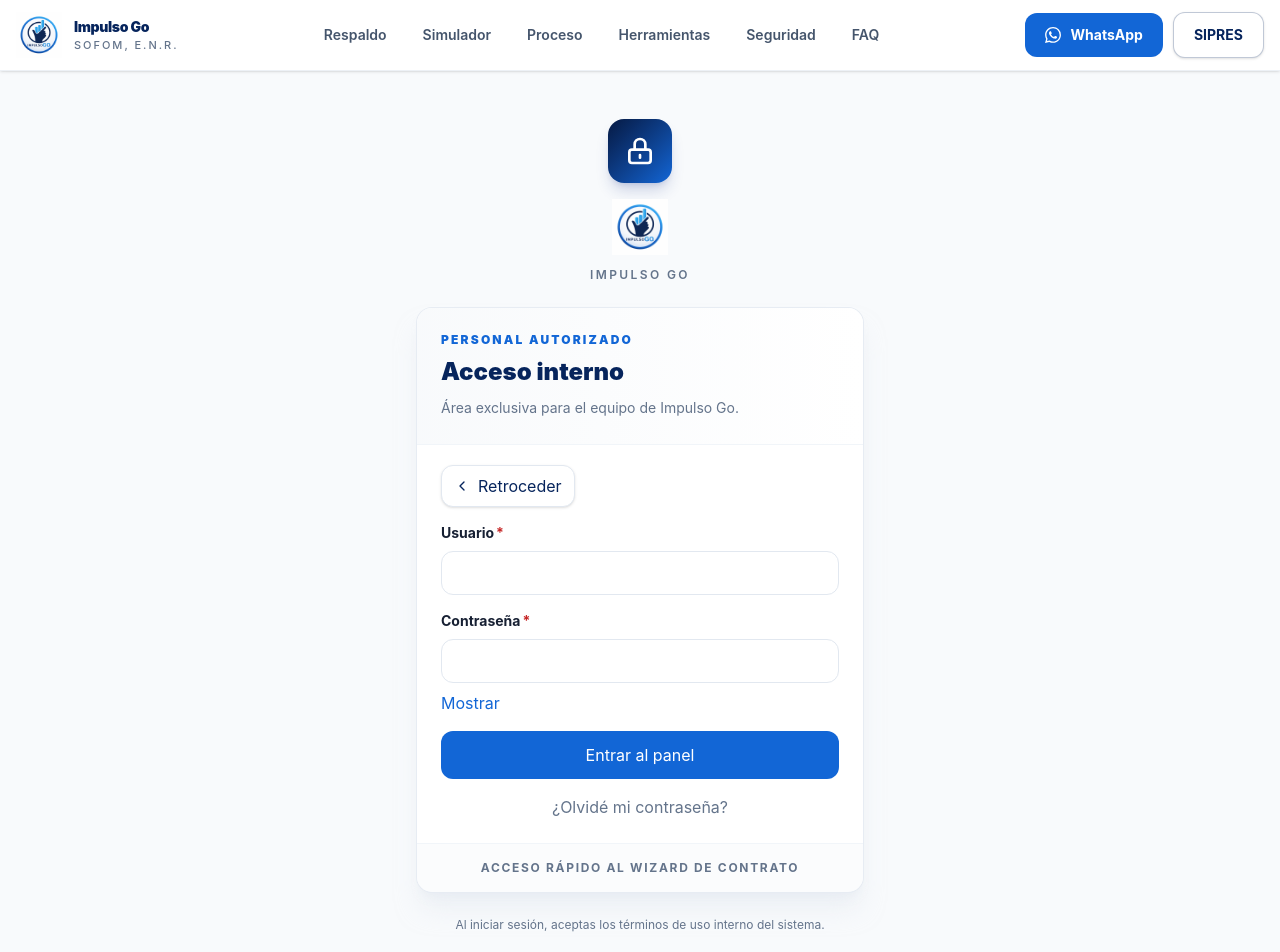
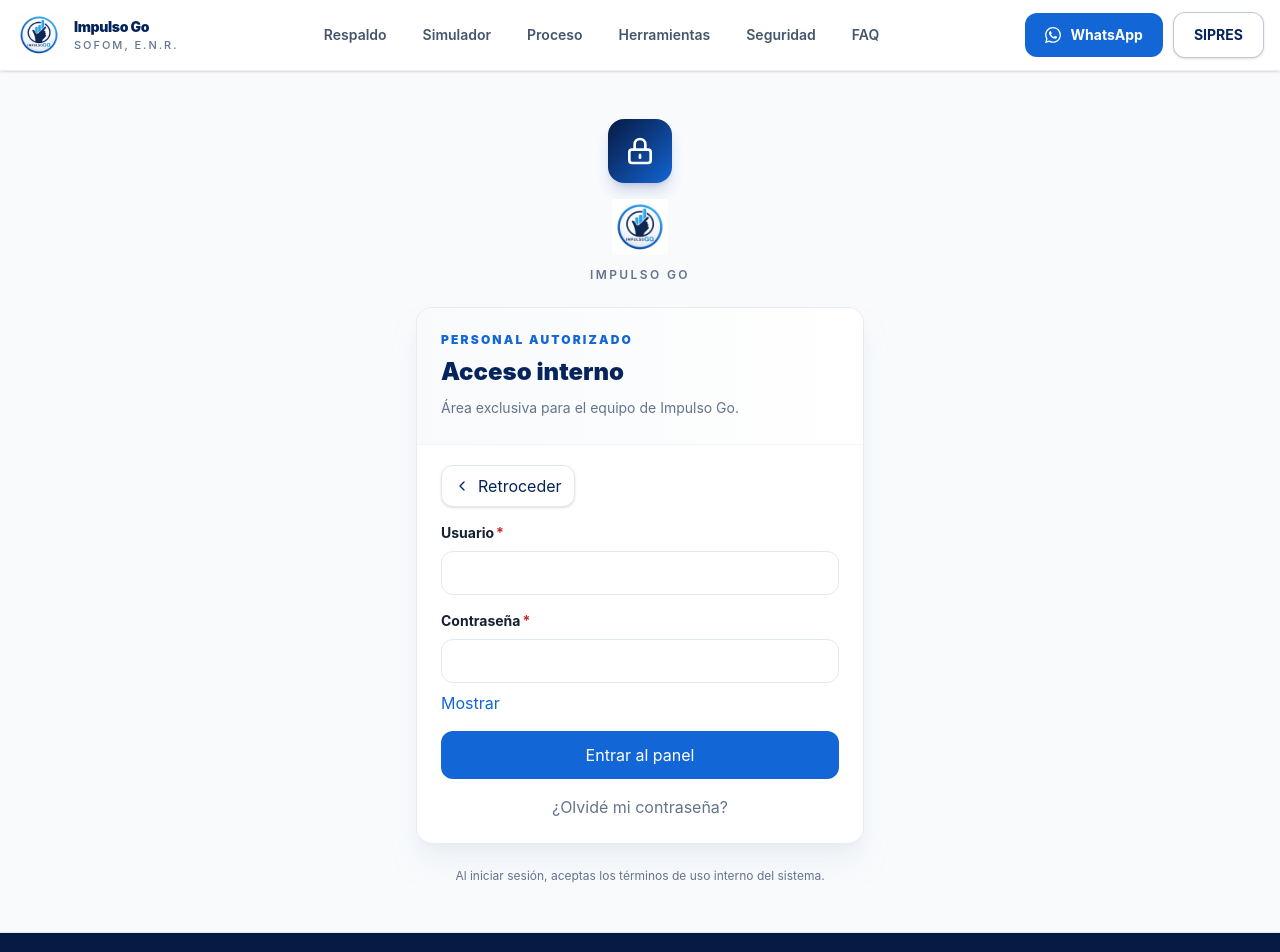
Before and after one commit to asistentev2518-svg/impulsogo, a Next.js app: page /login in a window 1280 px wide. Shown: the top 952 px of the page. Built offline with nearby package versions, Linux system fonts and the light colour scheme.

Commit message:
reparo promt 3
reparo promt3

```diff
--- a/app/login/page.tsx
+++ b/app/login/page.tsx
@@ -231,21 +231,7 @@ export default function LoginPage() {
               </button>
             </form>
 
-            <div className="border-t border-slate-100 bg-slate-50/50 px-6 py-4">
-              <details className="group">
-                <summary className="cursor-pointer list-none select-none text-center text-xs font-bold uppercase tracking-[0.14em] text-[var(--color-muted)]">
-                  Acceso rápido al wizard de contrato
-                </summary>
-                <div className="mt-3 flex justify-center">
-                  <Button href="/firma-contrato" variant="secondary" className="w-full max-w-sm bg-white">
-                    Llenar contrato
-                  </Button>
-                </div>
-                <p className="mt-2 text-center text-[11px] text-[var(--color-muted)]">
-                  Solo uso operativo. Puedes abrirlo cuando lo necesites.
-                </p>
-              </details>
-            </div>
+
           </div>
 
           <p className="text-center text-xs text-[var(--color-muted)]">
--- a/components/admin/TablasTool.tsx
+++ b/components/admin/TablasTool.tsx
@@ -1,6 +1,8 @@
+
 "use client";
 
 import Image from "next/image";
+
 import { useMemo, useRef, useState } from "react";
 import { Button } from "@/components/ui/Button";
 import { Card } from "@/components/ui/Card";
```
